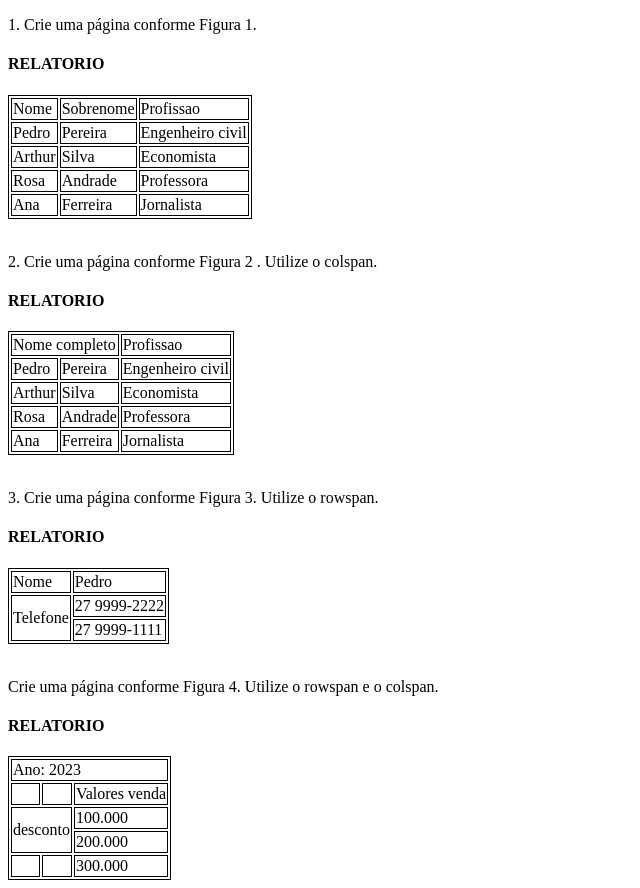
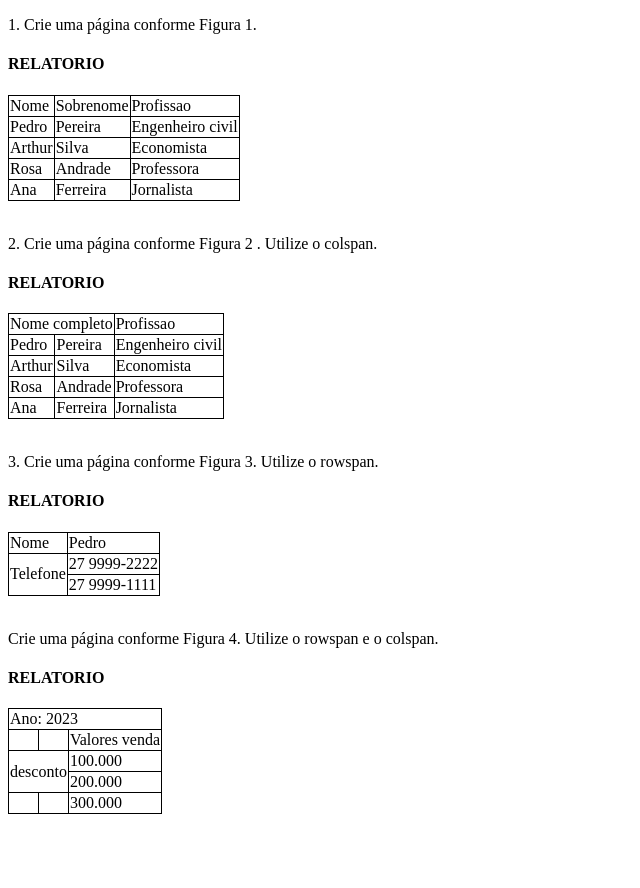
Before and after one commit to Gabriel-Buffon/explorador, a plain HTML site: page index.html in a window 1280 px wide. Shown: the whole page, without its empty margins (0-640 px from the left). After the commit the page ends 822 px from the top, so only its background shows below. Drawn offline with Linux system fonts and the light colour scheme.

Commit message:
tabelas2

```diff
--- a/index.html
+++ b/index.html
@@ -7,7 +7,8 @@
     <title>Document</title>
     <style>
         table, tr, td {
-            border: 1px solid black
+            border: 1px solid black;
+            border-collapse: collapse;
 
         }
     </style>
```
